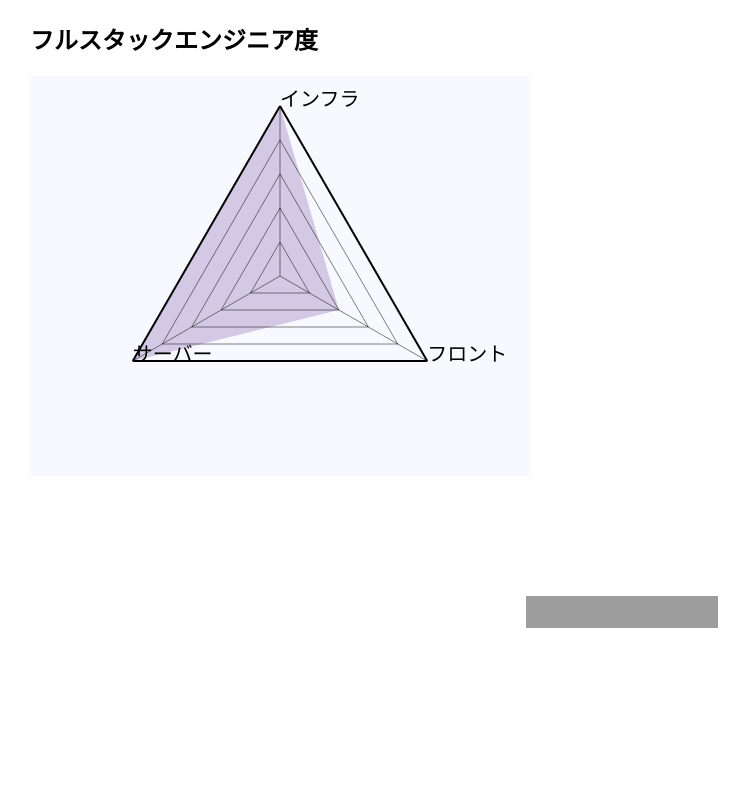
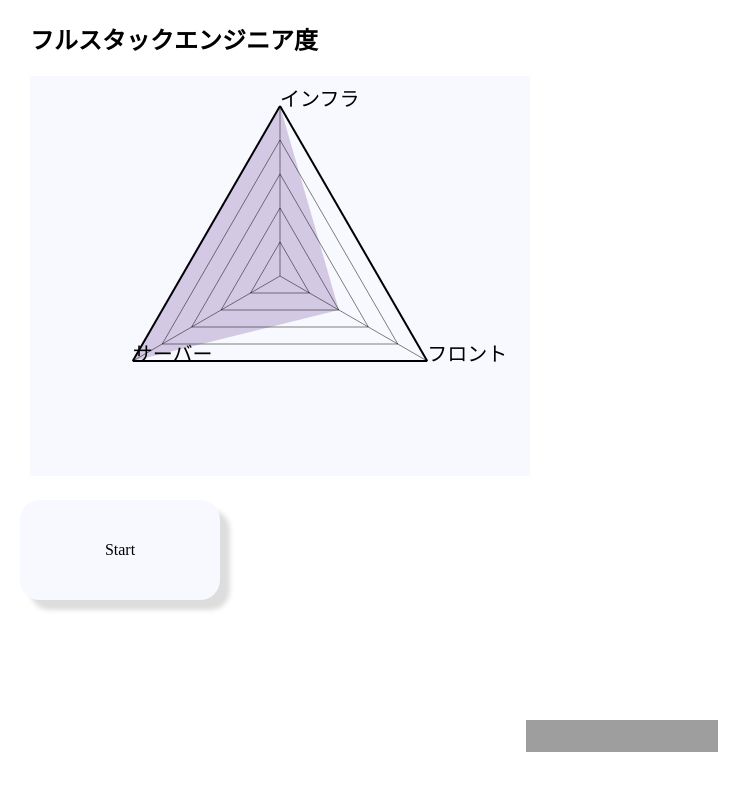
Before and after one commit to koba-masa/www.koba-masa.com, an Astro site: page /introduction in a window 1280 px wide. Shown: the part 538-1328 px from the top of the page, without its empty margins (18-767 px from the left). Before the commit the page ends 1278 px from the top, so only its background shows below. Built offline with nearby package versions, Linux system fonts and the light colour scheme; Astro itself is replaced by a stand-in of ours; grey boxes are pictures that could not be loaded.

Commit message:
feat: 親カードをクリックすると子カードが表示できるようにする

```diff
--- /dev/null
+++ b/src/components/introduction/Card.astro
@@ -0,0 +1,24 @@
+---
+const { content, color, isMultiple } = Astro.props;
+const noNextCard = isMultiple ? "" : "no-next"
+---
+<div class=`card ${noNextCard}`>
+  <span>{content}</span>
+</div>
+
+<style define:vars={{ color }}>
+  .card {
+    background-color: var(--color);
+    box-shadow: 10px 10px 5px #ddd;
+    width: 200px;
+    height: 100px;
+    display: grid;
+    place-items: center;
+    border-radius: 20px;
+    margin: 20px;
+  }
+
+  .no-next {
+    box-shadow: none;
+  }
+</style>
--- /dev/null
+++ b/src/components/introduction/ItemMap.astro
@@ -0,0 +1,42 @@
+---
+import Card from './Card.astro';
+import Self from './ItemMap.astro';
+const { items, parent_id } = Astro.props;
+
+const id = Math.floor(Math.random() * (100 - 1 + 1)) + 1;
+const name = `id-${parent_id}-${id}`
+---
+
+<div class="group">
+  <input type="checkbox" hidden id={name}/>
+  <label for={name}>
+    <Card content={items.content} color={items.color} isMultiple={items.children.length > 0} />
+  </label>
+  <div class="child">
+    {
+      items.children.map((children: {content: string, color: string, children: []}) => {
+        return (
+          <Self items={children} parent_id={id} />
+        )
+      })
+    }
+  </div>
+</div>
+
+<style>
+  .group {
+    /* border: 1px solid #000; */
+    margin: 10px;
+    width: fit-content;
+    height: fit-content;
+  }
+
+  .child {
+    display: none;
+  }
+
+  .group > input:checked ~ .child {
+    display: flex;
+    flex-direction: row;
+  }
+</style>
--- a/src/pages/introduction.astro
+++ b/src/pages/introduction.astro
@@ -1,6 +1,7 @@
 ---
 import BaseLayout from "@/layouts/BaseLayout.astro";
 import RadarChart from "@/components/infographics/RadarChart.astro";
+import ItemMap from "@/components/introduction/ItemMap.astro";
 
 const pageTitle = "self-introduction"
 const language = {
@@ -22,10 +23,71 @@ const field = {
     "インフラ": 5,
   }
 }
+const items = {
+  content: "Start",
+  color: "#f8f8ff",
+  children: [
+    {content: "好きなこと", color: "#7fffd4", children: [
+      {content: "ゲーム", color: "#7fffd4", children: [
+        {content: "小島監督", color: "#7fffd4", children: []},
+        {content: "仁王", color: "#7fffd4", children: []},
+      ]},
+      {content: "プログラミング", color: "#7fffd4", children: [
+        {content: "休日は何かしらコーディングしている", color: "#7fffd4", children: []},
+      ]},
+      {content: "美味しいものを食べる", color: "#7fffd4", children: [
+        {content: "エンゲル係数がやばい", color: "#7fffd4", children: []},
+      ]},
+      {content: "Astro", color: "#7fffd4", children: [
+        {content: "フロントエンドのフレームワーク", color: "#7fffd4", children: []},
+        {content: "なぜか、心惹かれる", color: "#7fffd4", children: []},
+      ]},
+      {content: "日本史", color: "#7fffd4", children: [
+        {content: "戦国自体", color: "#7fffd4", children: [
+          {content: "城", color: "#7fffd4", children: []},
+        ]},
+      ]},
+    ]},
+    {content: "嫌いなこと", color: "#ccc", children: [
+      {content: "遅刻", color: "#ccc", children: [
+        {content: "誰かの時間を奪うのが嫌すぎる", color: "#ccc", children: []},
+      ]},
+      {content: "雰囲気の悪いチーム", color: "#ccc", children: [
+        {content: "目指しているチーム", color: "#ccc", children: [
+          {content: "弱さを開示できる", color: "#ccc", children: []},
+          {content: "気軽に議論できる", color: "#ccc", children: []},
+        ]},
+      ]},
+    ]},
+    {content: "得意なこと", color: "#00bfff", children: [
+      {content: "サーバーサイド", color: "#00bfff", children: [
+        {content: "本職", color: "#00bfff", children: []},
+      ]},
+      {content: "インフラ", color: "#00bfff", children: [
+        {content: "アプリケーションを動かすには、インフラが不可欠と思い、勉強していた", color: "#00bfff", children: []},
+      ]},
+    ]},
+    {content: "苦手なこと", color: "#faebd7", children: [
+      {content: "フロントエンド", color: "#faebd7", children: [
+        {content: "フックとか、あの辺の概念が苦手", color: "#faebd7", children: []},
+        {content: "ちゃんと勉強すれば、フルスタックエンジニアを名乗れそうなのに、やらない", color: "#faebd7", children: []},
+      ]},
+      {content: "人に何かを教える", color: "#faebd7", children: []},
+      {content: "ビジネスベースでシステムを考える", color: "#faebd7", children: []},
+    ]},
+  ]
+};
 ---
 
 <BaseLayout>
   <h1>{pageTitle}</h1>
   <RadarChart width={500} height={400} background_color="#f8f8ff" data={language} ><h2>言語スキル</h2></RadarChart>
   <RadarChart width={500} height={400} background_color="#f8f8ff" data={field}><h2>フルスタックエンジニア度</h2></RadarChart>
+  <div class="item-map"><ItemMap items={items} parent_id={0} /></div>
 </BaseLayout>
+
+<style>
+  .item-map {
+    width: 100%;
+    height: 100%;
+  }
```
